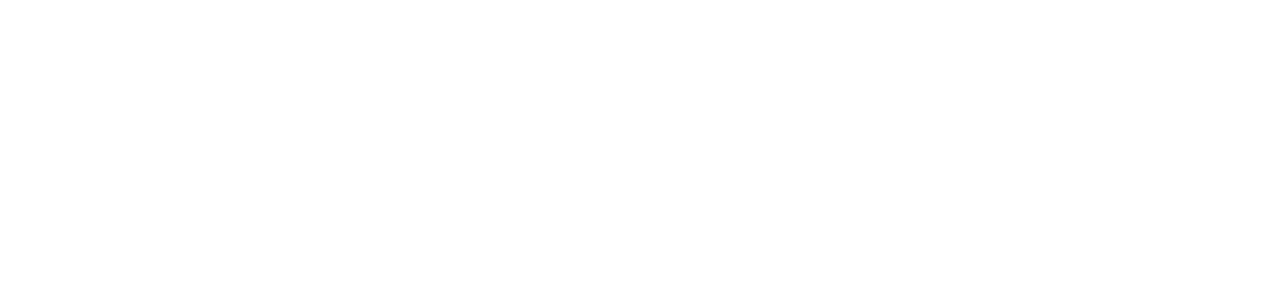
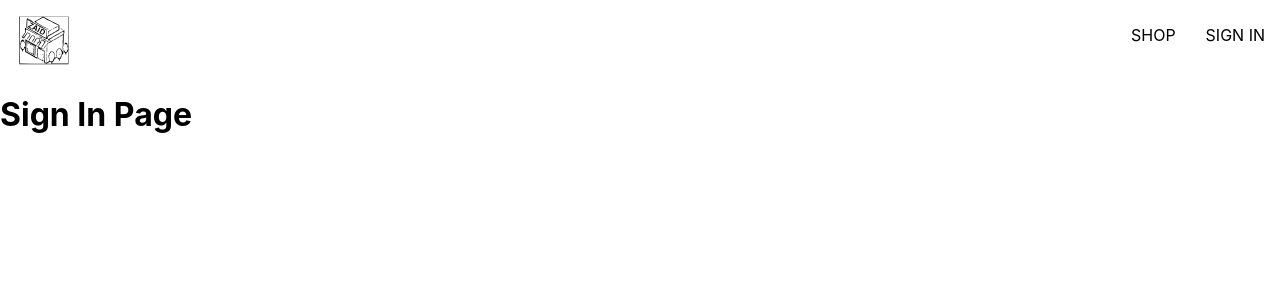
Before and after one commit to amani-2020/Zaid_Cloting, a React (Create React App) app: page /signIn in a window 1280 px wide. Before the commit this address had no page. Shown: the top 300 px of the page. Built offline with nearby package versions, Linux system fonts and the light colour scheme; the HTML template or start-up script is replaced by a standard one.

Commit message:
Add sign in page

```diff
--- a/package.json
+++ b/package.json
@@ -6,6 +6,7 @@
     "@testing-library/jest-dom": "^5.17.0",
     "@testing-library/react": "^13.4.0",
     "@testing-library/user-event": "^13.5.0",
+    "firebase": "^10.10.0",
     "react": "^18.2.0",
     "react-dom": "^18.2.0",
     "react-router-dom": "^6.22.3",
--- a/src/App.js
+++ b/src/App.js
@@ -1,6 +1,7 @@
 import {Routes, Route} from 'react-router-dom'
 import Home from "./routes/home/home.component";
 import Navigation from './routes/navigation/navigation.component';
+import SignIn from './routes/sign-in/sign-in.component';
 
 
 const Shop = () =>{
@@ -17,6 +18,7 @@
     <Route path = '/' element={<Navigation/>}>
       <Route index element={ <Home />}/>
       <Route path='shop' element={ <Shop />}/>
+      <Route path='signIn' element={ <SignIn />}/>
      </Route>
     </Routes>
 
--- a/src/routes/navigation/navigation.component.jsx
+++ b/src/routes/navigation/navigation.component.jsx
@@ -14,6 +14,9 @@
             <Link className="nav-link" to='/shop'>
                SHOP
             </Link>
+            <Link className="nav-link" to='/signin'>
+              SIGN IN
+            </Link>
 
           </div>
         </div>
--- /dev/null
+++ b/src/routes/sign-in/sign-in.component.jsx
@@ -0,0 +1,10 @@
+const SignIn  =()=>{
+
+    return(
+        <div>
+            <h1>Sign In Page</h1>
+        </div>
+    )
+}
+
+export default SignIn;
```
Also changed, not shown: 1 other file (tests, documents, lock files or other folders).
